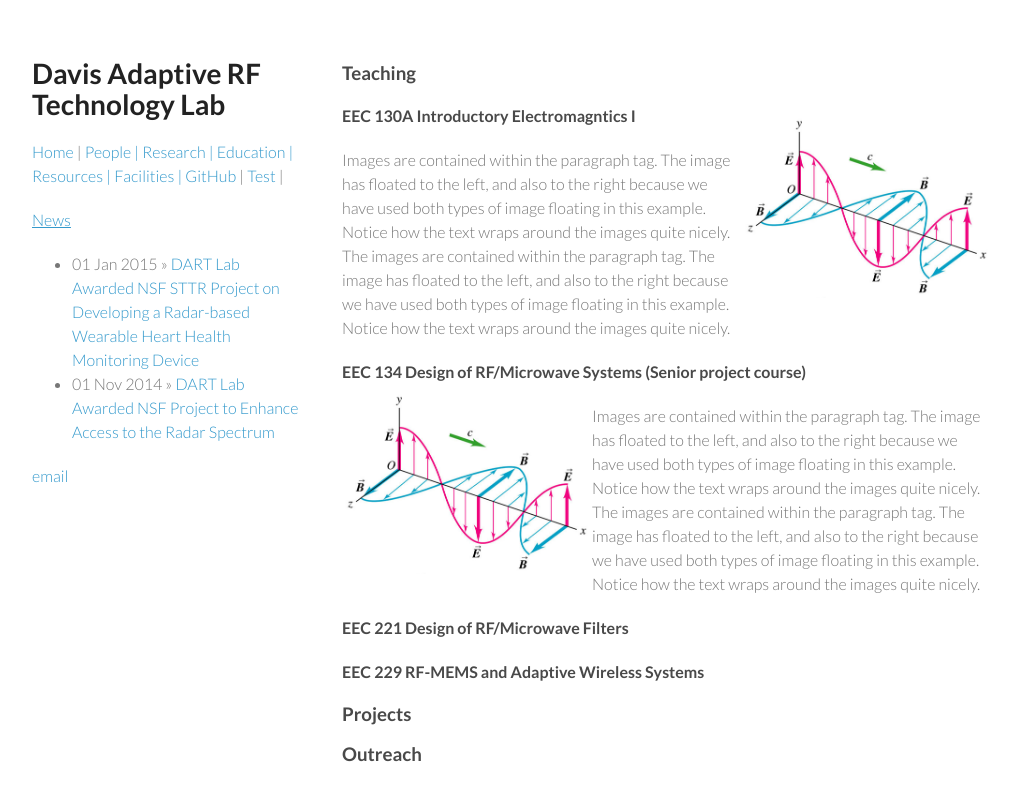
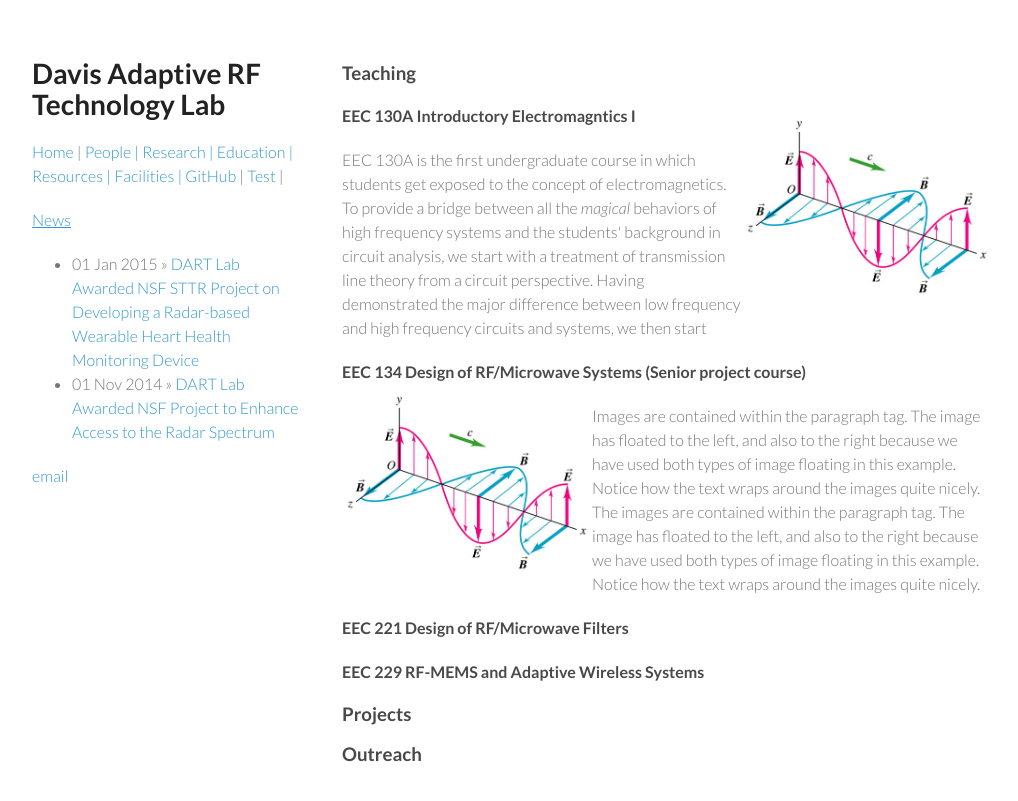
Before and after one commit to ucdart/ucdart.github.io, a Jekyll site: the page built from education/index.html, in a window 1280 px wide. Shown: the top 801 px of the page, without its empty margins (128-1146 px from the left). Built offline with Jekyll 4.4.1, drawn with Linux system fonts in a browser that asks for light colours.

Commit message:
Update index.html

```diff
--- a/education/index.html
+++ b/education/index.html
@@ -9,7 +9,7 @@ title: UCDart::Education
 
 <img src="/images/emwave.png" width="250px" style="float:right; margin-top:-30px;">
 <p>
-Images are contained within the paragraph tag. The image has floated to the left, and also to the right because we have used both types of image floating in this example. Notice how the text wraps around the images quite nicely. The images are contained within the paragraph tag. The image has floated to the left, and also to the right because we have used both types of image floating in this example. Notice how the text wraps around the images quite nicely.
+EEC 130A is the first undergraduate course in which students get exposed to the concept of electromagnetics. To provide a bridge between all the <i>magical</i> behaviors of high frequency systems and the students' background in circuit analysis, we start with a treatment of transmission line theory from a circuit perspective. Having demonstrated the major difference between low frequency and high frequency circuits and systems, we then start
 
 <h4>EEC 134 Design of RF/Microwave Systems (Senior project course) </h4>
 <img src="/images/emwave.png" width="250px" style="float:left; margin-top:-10px;">
```
